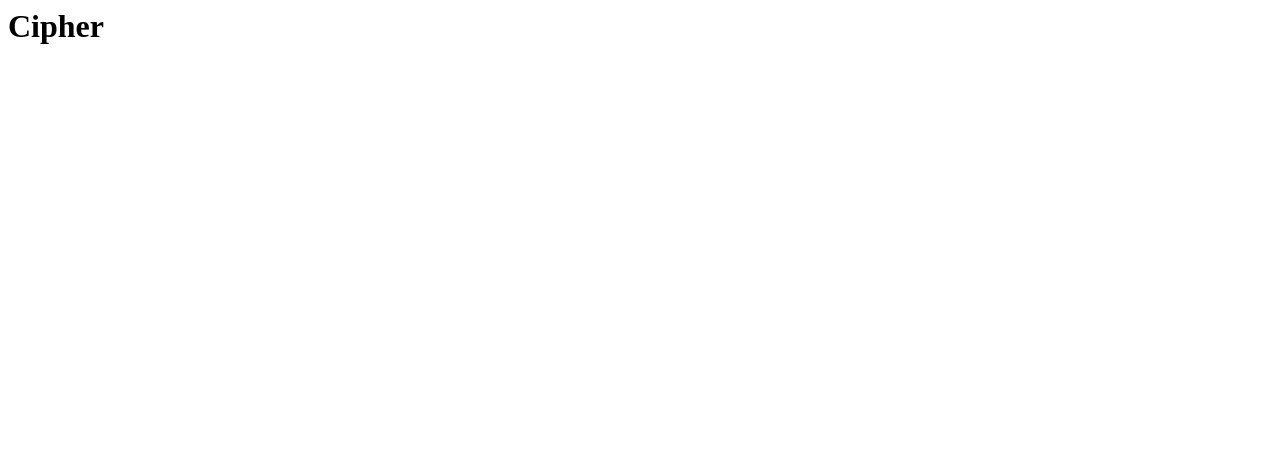
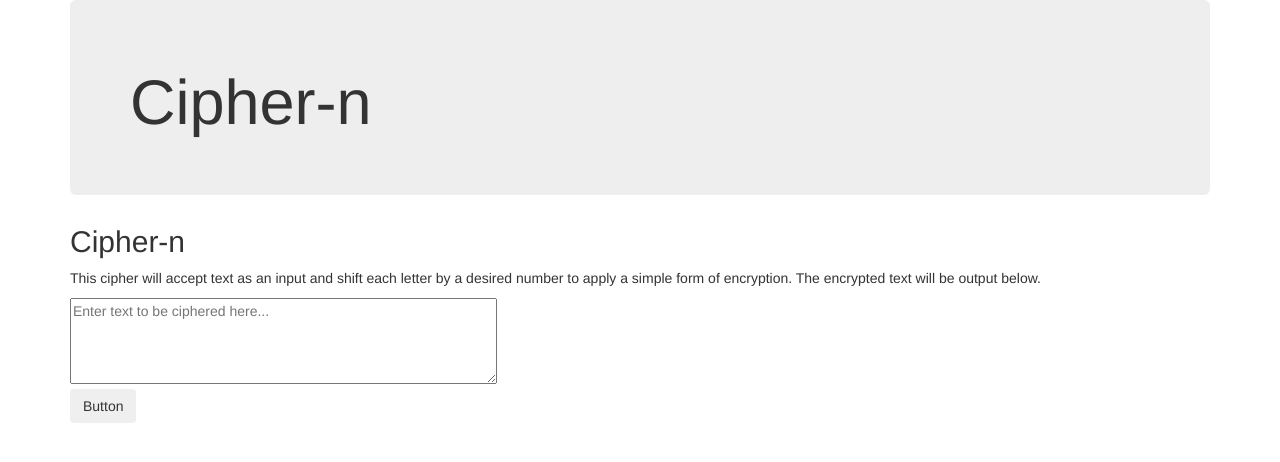
Before and after one commit to bunny-thief/cipher, a plain HTML site: page index.html in a window 1280 px wide. Drawn offline with nearby package versions, Linux system fonts and the light colour scheme.

Commit message:
Update index.html

```diff
--- a/index.html
+++ b/index.html
@@ -1 +1,41 @@
-<h1>Cipher</h1>
+<!DOCTYPE html>
+<html>
+  <head>
+    <meta charset="utf-8">
+    <title>Cipher-n</title>
+
+    <!-- Latest compiled and minified CSS -->
+<link rel="stylesheet" href="https://maxcdn.bootstrapcdn.com/bootstrap/3.3.7/css/bootstrap.min.css" integrity="sha384-BVYiiSIFeK1dGmJRAkycuHAHRg32OmUcww7on3RYdg4Va+PmSTsz/K68vbdEjh4u" crossorigin="anonymous">
+    <!-- Latest compiled and minified JavaScript -->
+<script src="https://maxcdn.bootstrapcdn.com/bootstrap/3.3.7/js/bootstrap.min.js" integrity="sha384-Tc5IQib027qvyjSMfHjOMaLkfuWVxZxUPnCJA7l2mCWNIpG9mGCD8wGNIcPD7Txa" crossorigin="anonymous"></script>
+<script src="https://code.jquery.com/jquery-3.1.1.js"></script>
+<script>
+    $( document ).ready(function() {
+        console.log( "document loaded" );
+    });
+    </script>
+  </head>
+  <body>
+    <div class="container">
+      <div class="jumbotron">
+        <h1>Cipher-n</h1>
+      </div>
+      <div class="">
+        <h2>Cipher-n</h2>
+        <p>This cipher will accept text as an input and shift each letter by a desired number to apply a simple form of encryption. The encrypted text will be output below.</p>
+        <div class="">
+          <textarea name="textarea"
+     rows="4" cols="50" placeholder="Enter text to be ciphered here..."></textarea>
+        </div>
+        <button class="btn btn-default-info" type="submit">Button</button>
+        <div>
+          <p class="result"></p>
+
+        </div>
+
+
+      </div>
+    </div>
+
+  </body>
+</html>
```
